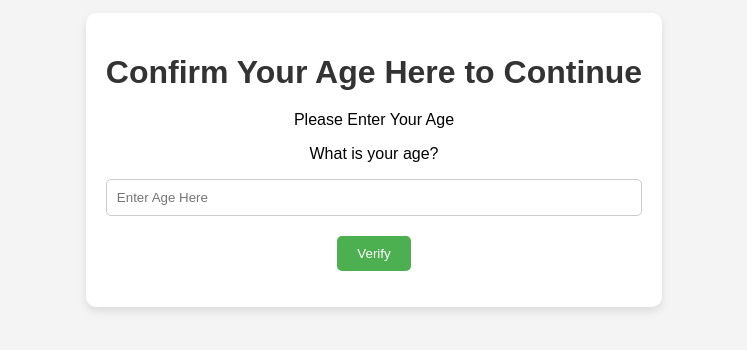
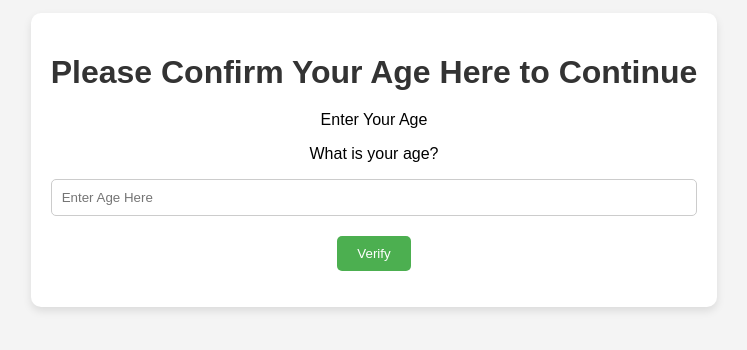
Before and after one commit to mancillajoaquin204/recipe2, a plain HTML site: page index.html in a window 1280 px wide. Shown: the part 240-590 px from the top of the page, without its empty margins (266-1013 px from the left). Drawn offline with Linux system fonts and the light colour scheme.

Commit message:
Update index.html

```diff
--- a/index.html
+++ b/index.html
@@ -54,8 +54,8 @@
 </head>
 <body>
     <div class="container">
-        <h1>Confirm Your Age Here to Continue</h1>
-        <p>Please Enter Your Age</p>
+        <h1>Please Confirm Your Age Here to Continue</h1>
+        <p>Enter Your Age</p>
         <div class="captcha-box">
             <p>What is your age?</p>
         </div>
```
